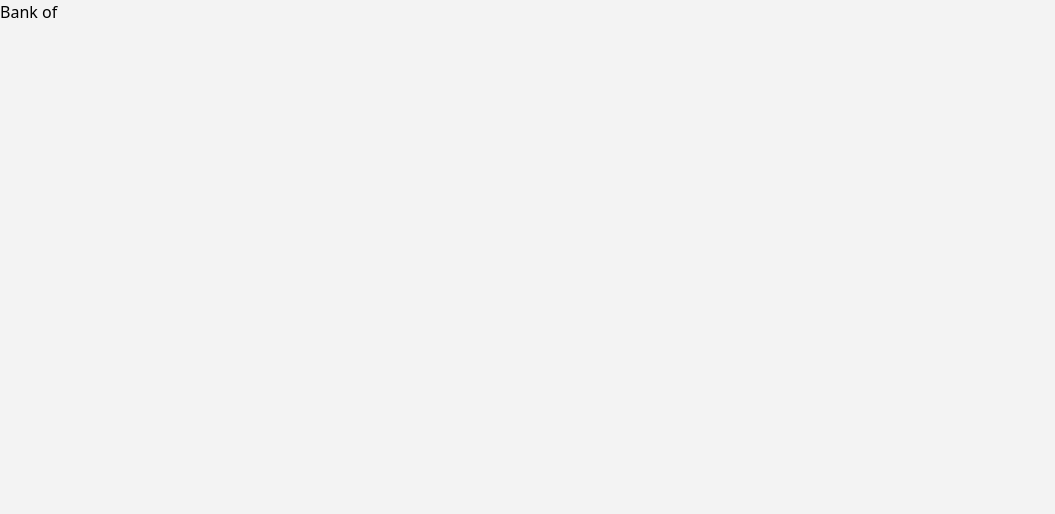
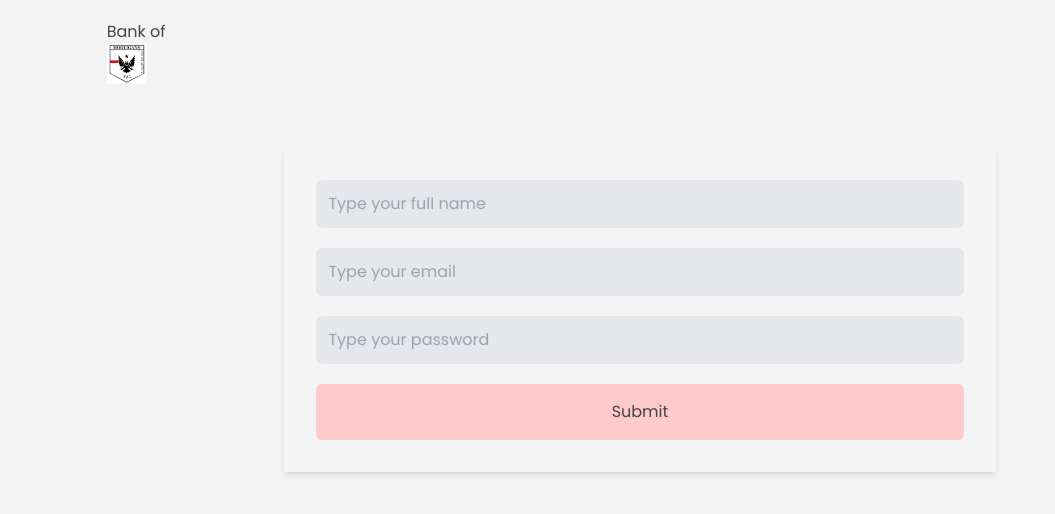
Before and after one commit to Momen1995/Hooligans-Fc-Bank, a plain HTML site: page index.html in a window 1280 px wide. Shown: the whole page, without its empty margins (0-1055 px from the left). Drawn offline with nearby package versions, Linux system fonts and the light colour scheme.

Commit message:
log in page design done

```diff
--- a/index.html
+++ b/index.html
@@ -6,13 +6,21 @@
   <title>Hooligans FC Bank</title>
   <script src="https://cdn.tailwindcss.com"></script>
   <link rel="stylesheet" href="style.css">
+  <link rel="shortcut icon" href="./images/logo.jpg" type="image/x-icon">
 </head>
-<body>
+<body  class="w-10/12 mx-auto mt-5">
   <!-- form -->
   <header>
     <div class="logo">
-      <h3>Bank of <img></h3>
+      <h3>Bank of <img src="./images/logo.jpg" class="w-10"></h3>
     </div>
   </header>
+
+  <main class="mt-16 w-8/12 mx-auto bg-zinc-100 p-8 shadow-md">
+    <input type="text" placeholder="Type your full name" class="block w-full p-3 bg-gray-200 rounded-md mb-5">
+    <input type="email" placeholder="Type your email" class="block w-full p-3 bg-gray-200 rounded-md mb-5">
+    <input type="password" placeholder="Type your password" class="block w-full p-3 bg-gray-200 rounded-md rounded mb-5">
+    <button class="bg-red-200 p-1 p-4 rounded-md w-full">Submit</button>
+  </main>
 </body>
 </html>
--- a/style.css
+++ b/style.css
@@ -1,3 +1,5 @@
+@import url('https://fonts.googleapis.com/css2?family=Poppins:wght@400;500;600;700&display=swap');
+
 *{
   margin: 0;
   padding: 0;
@@ -9,4 +11,6 @@
 
 body{
   background-color: #f3f3f3;
+  font-family: 'Poppins', sans-serif;
+  color: #444;
 }
```
Also changed, not shown: images/logo.jpg (renamed from images/302077857_534040035228791_5322165040192826261_n.jpg).
